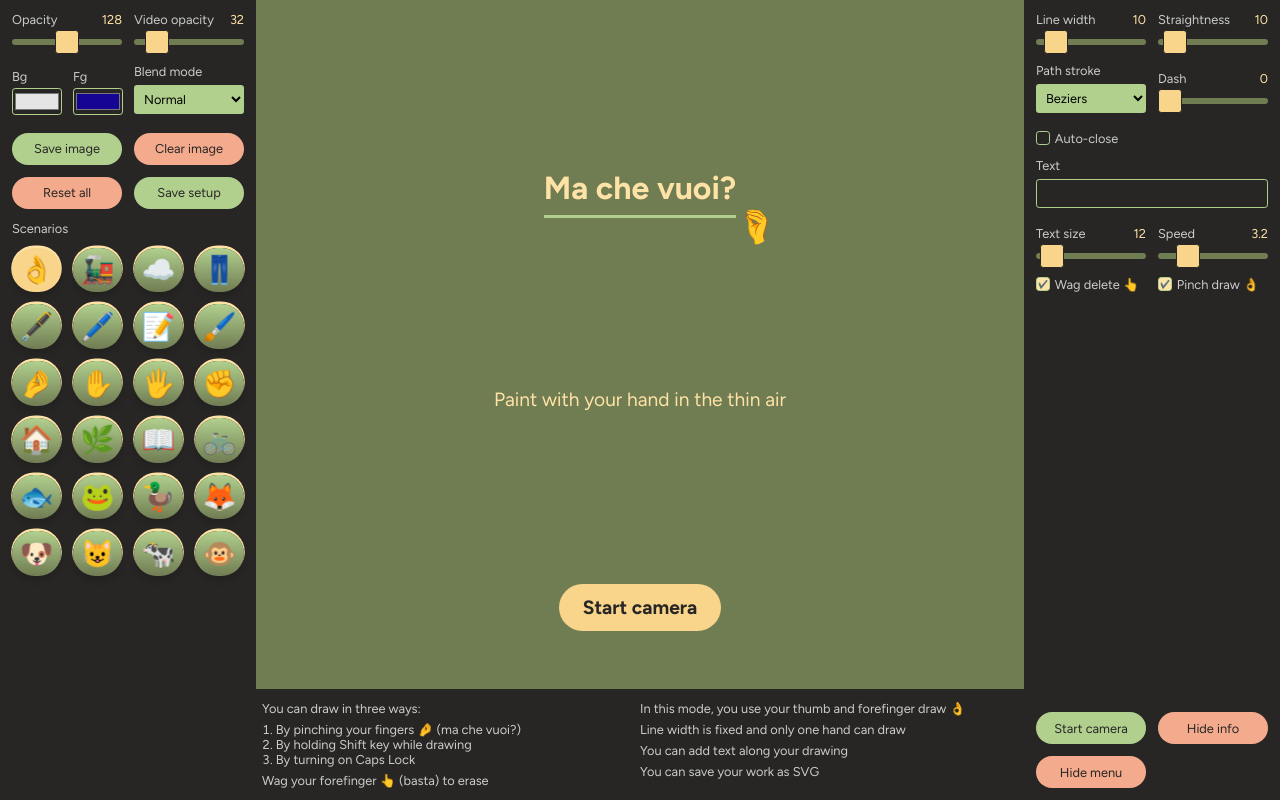
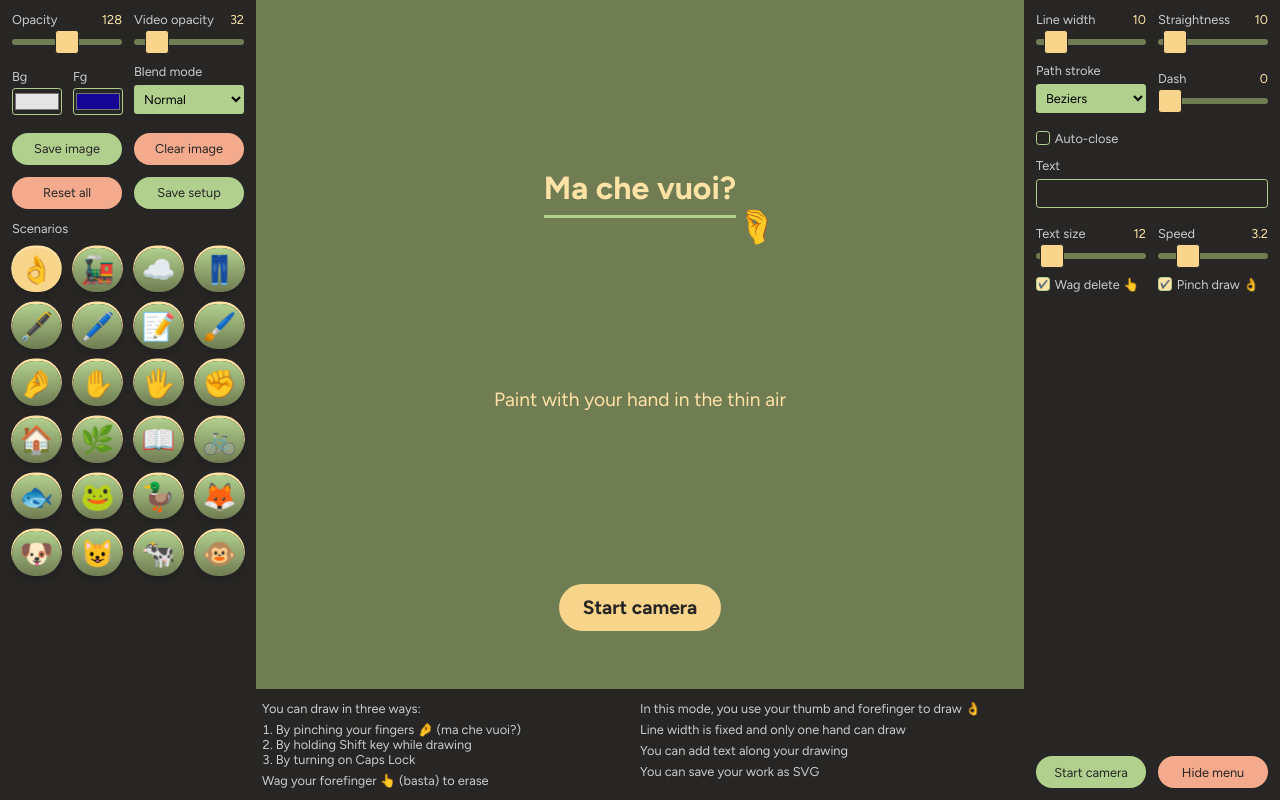
Before and after one commit to cincplug/machevuoi, a Next.js app: page / in a window 1280 px wide. Built offline with nearby package versions, Linux system fonts and the light colour scheme; a web font is replaced by a local one.

Commit message:
Merge info into menu

```diff
--- a/app/components/App.tsx
+++ b/app/components/App.tsx
@@ -265,7 +265,7 @@ const App: React.FC = () => {
       ) : (
         <Splash {...{ handlePlayButtonClick }} />
       )}
-      {isSetupLoaded && (
+      {setup.isMenuVisible && isSetupLoaded && (
         <Menu
           {...{
             setup,
--- a/app/components/nav/Info.tsx
+++ b/app/components/nav/Info.tsx
@@ -19,14 +19,14 @@ const Info: React.FC<IProps> = ({ setup }) => {
       </section>
       <section>
         {pattern !== "canvas" || !isScratchCanvas ? (
-          <p>In this mode, you use your thumb and forefinger draw 👌</p>
+          <p>In this mode, you use your thumb and forefinger to draw 👌</p>
         ) : (
           <p>In this mode, you use your whole hand to draw 🖐️🤘🫱✌️</p>
         )}
         {pattern === "canvas" ? (
           <>
             <p>Line width is influenced by tightness of your grip</p>
-            <p>You can use both of your hands, try it</p>
+            <p>You can use both of your hands</p>
             <p>You can save your work as PNG</p>
           </>
         ) : (
--- a/app/components/nav/Menu.tsx
+++ b/app/components/nav/Menu.tsx
@@ -20,11 +20,9 @@ const Menu: React.FC<IProps> = ({
   updateSetup,
   clearPaths
 }) => {
-  const { isMenuVisible, isInfoVisible, pattern, isScratchCanvas } = setup;
+  const { pattern, isScratchCanvas } = setup;
   return (
     <section className="controls">
-      {isMenuVisible && (
-        <>
       <aside className={`menu menu--primary`}>
         <Controls
           {...{ setup, updateSetup }}
@@ -72,9 +70,7 @@ const Menu: React.FC<IProps> = ({
           <ShapeSelection {...{ setup, updateSetup }} />
         )}
       </aside>
-        </>
-      )}
-      {isInfoVisible && <Info {...{ setup }} />}
+      <Info {...{ setup }} />
     </section>
   );
 };
--- a/app/components/nav/MiniMenu.tsx
+++ b/app/components/nav/MiniMenu.tsx
@@ -16,7 +16,7 @@ const MiniMenu: React.FC<MiniMenuProps> = ({
   updateSetup,
   handlePlayButtonClick
 }) => {
-  const { isInfoVisible, isMenuVisible } = setup;
+  const { isMenuVisible } = setup;
 
   const handleMenuButtonClick = () => {
     updateSetup({
@@ -26,25 +26,9 @@ const MiniMenu: React.FC<MiniMenuProps> = ({
     });
   };
 
-  const InfoButton = () => (
-    <button
-      className={`control control--button info-button ${
-        isInfoVisible ? "cancel" : ""
-      }`}
-      onClick={() =>
-        updateSetup({
-          id: "isInfoVisible",
-          value: !isInfoVisible,
-          type: "checkbox"
-        })
-      }
-    >
-      {isInfoVisible ? "Hide info" : "Show info"}
-    </button>
-  );
-
-  const pauseButton = (
-    <button
+  return (
+    <aside className="mini-menu">
+      <button
       className={`control control--button pause-button ${
         isStarted ? "cancel" : ""
       }`}
@@ -52,9 +36,6 @@ const MiniMenu: React.FC<MiniMenuProps> = ({
     >
       {isStarted ? "Stop camera" : "Start camera"}
     </button>
-  );
-
-  const menuToggleButton = (
     <button
       className={`control control--button menu-button ${
         isMenuVisible ? "cancel" : ""
@@ -63,16 +44,7 @@ const MiniMenu: React.FC<MiniMenuProps> = ({
     >
       {isMenuVisible ? "Hide menu" : "Show menu"}
     </button>
-  );
-
-  return (
-    <div className="mini-menu">
-      <div className="row">{pauseButton}</div>
-      <div className="row">
-        <InfoButton />
-        {menuToggleButton}
-      </div>
-    </div>
+    </aside>
   );
 };
 
--- a/app/data/controls.json
+++ b/app/data/controls.json
@@ -394,14 +394,5 @@
     "isHidden": true,
     "value": true,
     "type": "checkbox"
-  },
-  {
-    "id": "isInfoVisible",
-    "title": "Info",
-    "description": "Show or hide info",
-    "isOmittedInScenario": true,
-    "isHidden": true,
-    "value": true,
-    "type": "checkbox"
   }
 ]
--- a/app/styles.scss
+++ b/app/styles.scss
@@ -726,13 +726,7 @@ pre {
   @include until {
     width: 100vw;
   }
-  .row {
-    display: contents;
-  }
   button {
     grid-column: span 6;
-    @include until {
-      grid-column: span 4;
-    }
   }
 }
```
Lines whose indentation alone changed are shown as unchanged.
